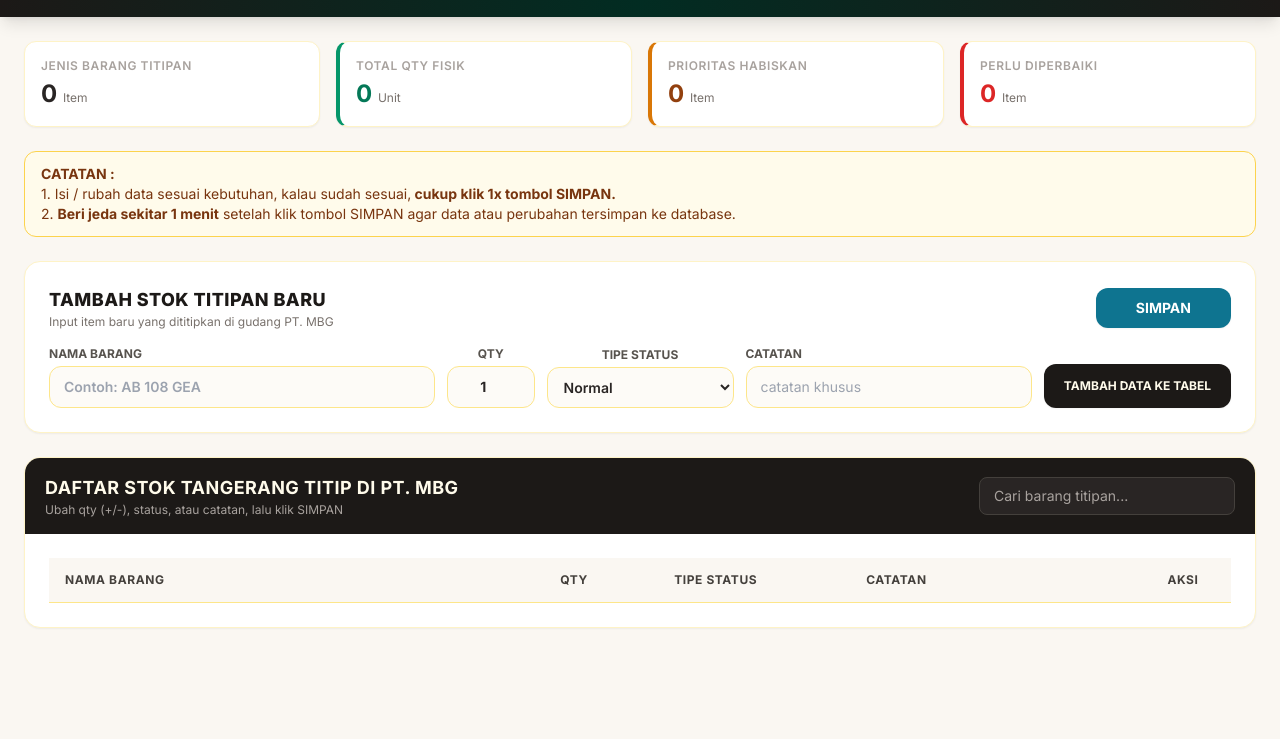
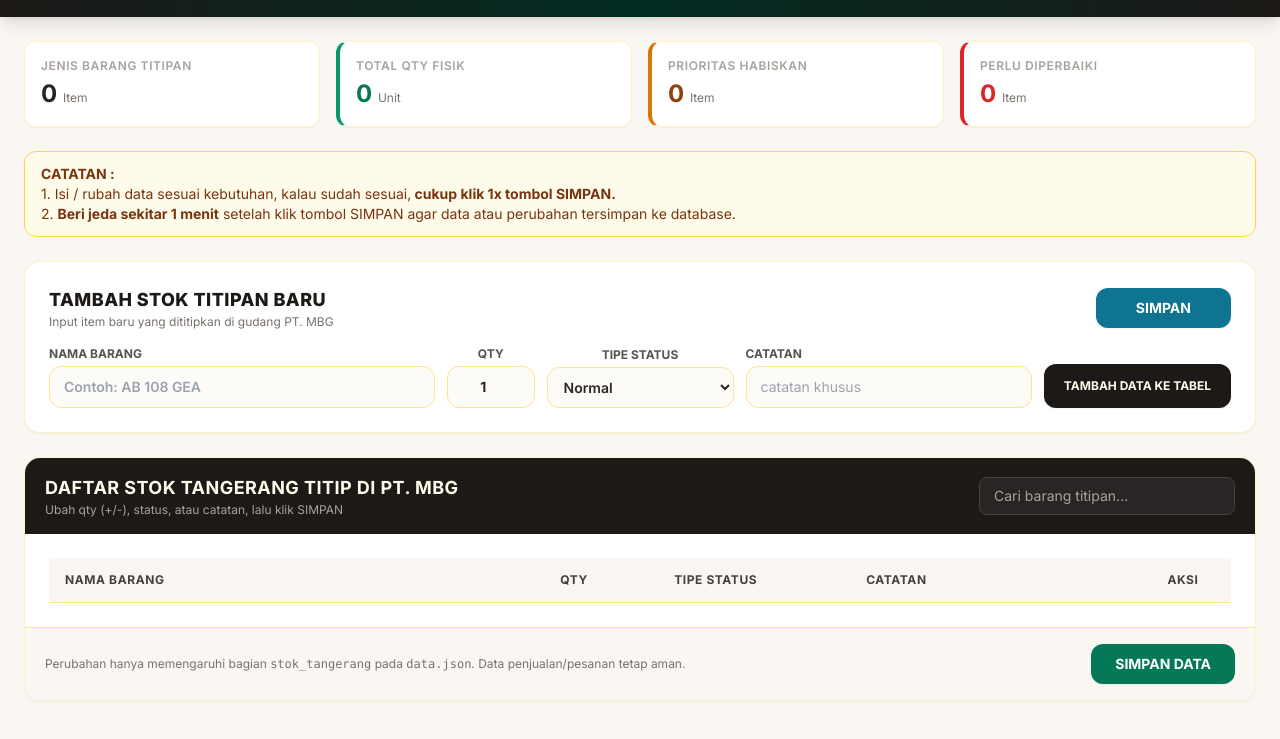
Before and after one commit to putradwi-dev/dashboardmonitoringpengiriman, a plain HTML site: page stoktitipanmbp.html in a window 1280 px wide. Shown: the part 75-814 px from the top of the page. Drawn offline with nearby package versions, Linux system fonts and the light colour scheme.

Commit message:
Update stoktitipanmbp.html

```diff
--- a/stoktitipanmbp.html
+++ b/stoktitipanmbp.html
@@ -153,6 +153,14 @@
                         <!-- Baris Stok Titipan -->
                     </tbody>
                 </table>
+            </div>
+			<div class="bg-[#faf7f2] border-t border-amber-200 px-5 py-4 flex flex-col sm:flex-row items-center justify-between gap-3">
+                <p class="text-xs text-stone-500">
+                    Perubahan hanya memengaruhi bagian <code class="font-mono">stok_tangerang</code> pada <code class="font-mono">data.json</code>. Data penjualan/pesanan tetap aman.
+                </p>
+                <button onclick="saveAllToGitHub()" id="btnSaveBottom" class="w-full sm:w-auto bg-emerald-700 hover:bg-emerald-800 text-white text-sm font-bold px-6 py-2.5 rounded-xl shadow-sm transition-all">
+                    SIMPAN DATA
+                </button>
             </div>
         </section>
     </main>
```
